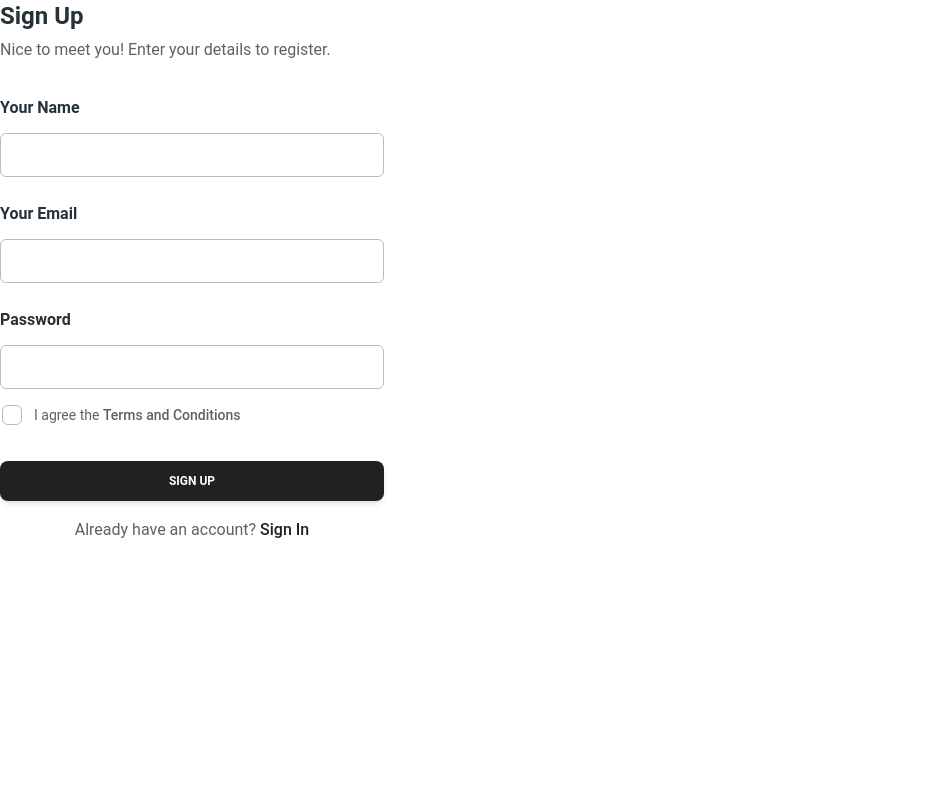
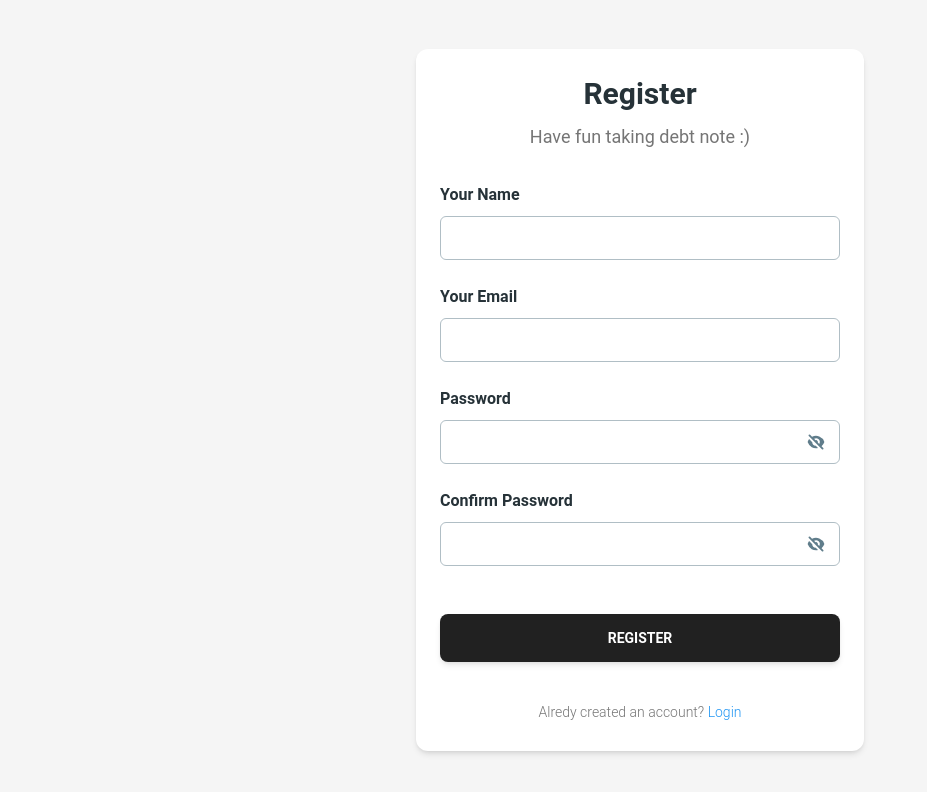
Before and after one commit to Sam2600/A-Kyway-Satt, a React (Vite) app: page /register in a window 1280 px wide. Shown: the top 792 px of the page, without its empty margins (0-927 px from the left). Built offline with nearby package versions, Linux system fonts and the light colour scheme; no server answers.

Commit message:
add and modify error message show process + confirm password + eye icon to toggle password show/hide

```diff
--- a/src/pages/auth/Login.jsx
+++ b/src/pages/auth/Login.jsx
@@ -1,57 +1,95 @@
 import React, { useState } from "react";
-import { supabase } from "../../database/SupabaseClient"
+import { supabase } from "../../database/SupabaseClient";
 import {
   Button,
   Card,
   Input,
   Typography,
+  Spinner,
 } from "@material-tailwind/react";
-import { NavLink } from "react-router-dom";
+import { NavLink, useNavigate } from "react-router-dom";
 import { useForm } from "react-hook-form";
+import { useDispatch } from "react-redux";
+import { storeAuthSession } from "../../states/features/auth/authSlice";
+import { scrollToTop } from "../../utils/helper_functions/helper";
+import { EyeIcon, EyeSlashIcon } from "@heroicons/react/16/solid";
 
 export const Login = () => {
+  //
+  const dispatch = useDispatch();
+  const navigate = useNavigate();
+
+  const [passwordShown, setPasswordShown] = useState(false);
+  const togglePasswordVisiblity = () => setPasswordShown((cur) => !cur);
+  const [serverError, setserverError] = useState("");
 
   // UseForm hook
-  const { register, formState, handleSubmit, reset } = useForm();
+  const { register, formState, handleSubmit } = useForm();
 
   // Useful Form states
   const { errors, isSubmitting } = formState;
 
-  const [success, setSuccess] = useState(false);
-  const [loading, setLoading] = useState(false);
-  const [serverError, setserverError] = useState("");
+  const onError = (errors, e) => {
+    console.log(e);
+    console.log(errors);
+    scrollToTop();
+  };
 
   const onSubmit = async (data) => {
     //
-    setLoading(true);
-
     let { email, password } = data;
 
-    let response = await supabase.auth.signInWithPassword({ email, password });
-
-    console.log(response);
-  };
-
-  const onError = (errors, e) => {
-    setSuccess(false);
-    window.scrollTo({
-      top: 0,
-      left: 0,
-      behavior: "smooth",
+    await supabase.auth.signInWithPassword({ email, password })
+      .then(response => response?.data)
+      .then(data => {
+        dispatch(storeAuthSession(data?.user))
+        navigate("/");
+      })
+      .catch(error => {
+          setserverError(error?.message);
+          scrollToTop();
         });
   };
 
   return (
     <div className="flex items-center justify-center min-h-screen bg-gray-100">
-      <Card className="w-full max-w-sm p-6">
-        <Typography variant="h4" className="text-center mb-4">
+      <Card className="w-full max-w-md p-6">
+        <div className="flex flex-col gap-2 text-center mb-14">
+          <Typography variant="h3" color="blue-gray">
             Login
           </Typography>
-        <form className="space-y-4" method="POST" onSubmit={handleSubmit(onSubmit, onError)}>
+          <Typography className="text-gray-600 font-normal text-[18px]">
+            Enter your email and password to sign in
+          </Typography>
+        </div>
+        {serverError && (
+          <p className="text-white bg-red-500 p-3 -mt-5 mb-9 rounded-md">
+            {serverError}
+          </p>
+        )}
+        <form
+          className="space-y-4"
+          method="POST"
+          onSubmit={handleSubmit(onSubmit, onError)}
+        >
+          <div className="mb-1 flex flex-col gap-6">
+            <Typography
+              variant="h6"
+              color="blue-gray"
+              className="-mb-4 flex justify-between"
+            >
+              Your Email
+              <p className="block font-semibold mb-[2px] text-red-500">
+                {errors?.email?.message}
+              </p>
+            </Typography>
             <Input
-            label="Email"
               size="lg"
-            type="email"
+              placeholder="name@mail.com"
+              className=" !border-t-blue-gray-200 focus:!border-t-gray-900"
+              labelProps={{
+                className: "before:content-none after:content-none",
+              }}
               {...register("email", {
                 required: {
                   value: true,
@@ -70,8 +108,7 @@ export const Login = () => {
                     value !== "admin@gmail.com" ||
                     "Please try with different email",
                   badDomain: (value) =>
-                  !value.endsWith("customMail.com") ||
-                  "Bad domain for email",
+                    !value.endsWith("customMail.com") || "Bad domain for email",
                   noScriptTags: (value) =>
                     !/<script\b[^<]*(?:(?!<\/script>)<[^<]*)*<\/script>/gi.test(
                       value
@@ -79,10 +116,33 @@ export const Login = () => {
                 },
               })}
             />
+            <Typography
+              variant="h6"
+              color="blue-gray"
+              className="-mb-4 flex justify-between"
+            >
+              Password
+              <p className="block font-semibold mb-[2px] text-red-500">
+                {errors?.password?.message}
+              </p>
+            </Typography>
             <Input
-            label="Password"
+              type={passwordShown ? "text" : "password"}
               size="lg"
-            type="password"
+              placeholder="********"
+              className=" !border-t-blue-gray-200 focus:!border-t-gray-900"
+              labelProps={{
+                className: "before:content-none after:content-none",
+              }}
+              icon={
+                <i onClick={togglePasswordVisiblity}>
+                  {passwordShown ? (
+                    <EyeIcon className="h-5 w-5" />
+                  ) : (
+                    <EyeSlashIcon className="h-5 w-5" />
+                  )}
+                </i>
+              }
               {...register("password", {
                 required: {
                   value: true,
@@ -92,26 +152,36 @@ export const Login = () => {
                 // Validate for multiple conditions
                 validate: {
                   tooShort: (value) =>
-                  value.length > 7 ||
-                  "Password too short",
+                    value.length > 7 || "Password is too short",
                 },
               })}
             />
             <Button
+              disabled={isSubmitting}
+              className="mt-6 flex justify-center items-center"
               size="lg"
               fullWidth
               type="submit"
             >
-            Login
+              {isSubmitting ? <Spinner /> : "LOGIN"}
             </Button>
-        </form>
             <Typography
               variant="small"
               className="text-center mt-4 text-gray-600"
             >
-          Not a member? {" "} <NavLink className="hover:underline text-blue-500" to={"/register"}>{" Sign up "}</NavLink>
+              Not a member?{" "}
+              {!isSubmitting && (
+                <NavLink
+                  className="hover:underline text-blue-500"
+                  to={"/register"}
+                >
+                  {"Sign up"}
+                </NavLink>
+              )}
             </Typography>
+          </div>
+        </form>
       </Card>
     </div>
   );
-}
+};
--- a/src/pages/auth/Register.jsx
+++ b/src/pages/auth/Register.jsx
@@ -1,24 +1,93 @@
+import React, { useState } from "react";
+import { supabase } from "../../database/SupabaseClient";
 import {
   Card,
   Input,
-    Checkbox,
   Button,
   Typography,
+  Spinner,
 } from "@material-tailwind/react";
+import { NavLink, useNavigate } from "react-router-dom";
+import { useForm } from "react-hook-form";
+import { useDispatch } from "react-redux";
+import { storeAuthSession } from "../../states/features/auth/authSlice";
+import { scrollToTop } from "../../utils/helper_functions/helper";
+import { EyeIcon, EyeSlashIcon } from "@heroicons/react/16/solid";
 
 export const Register = () => {
+  //
+  const dispatch = useDispatch();
+  const navigate = useNavigate();
+
+  const [serverError, setserverError] = useState("");
+  const [passwordShown, setPasswordShown] = useState(false);
+  const togglePasswordVisiblity = () => setPasswordShown((cur) => !cur);
+
+  // UseForm hook
+  const { register, formState, handleSubmit, watch } = useForm();
+
+  // Useful Form states
+  const { errors, isSubmitting } = formState;
+
+  const onError = (errors, e) => {
+    console.log(e);
+    console.log(errors);
+    scrollToTop();
+  };
+
+  const onSubmit = async (data) => {
+    //
+
+    let { name, email, password } = data;
+
+    let options = {
+      data: {
+        name: name,
+      },
+    };
+
+    let response = await supabase.auth.signUp({
+      email,
+      password,
+      options,
+    });
+
+    if (response?.error) {
+      setserverError(response?.error?.message);
+      scrollToTop();
+    } else {
+      dispatch(storeAuthSession(response?.data?.session));
+      navigate("/login");
+    }
+  };
+
   return (
-        <Card color="transparent" shadow={false}>
-            <Typography variant="h4" color="blue-gray">
-            Sign Up
+    <div className="flex items-center justify-center min-h-screen bg-gray-100">
+      <Card className="w-full max-w-md p-6">
+        <div className="text-center">
+          <Typography variant="h3" color="blue-gray" className="mb-2">
+            Register
           </Typography>
-            <Typography color="gray" className="mt-1 font-normal">
-            Nice to meet you! Enter your details to register.
+          <Typography className="mb-8 text-gray-600 font-normal text-[18px]">
+            Have fun taking debt note {":)"}
           </Typography>
-            <form className="mt-8 mb-2 w-80 max-w-screen-lg sm:w-96">
+        </div>
+
+        <form
+          className="space-y-4"
+          method="POST"
+          onSubmit={handleSubmit(onSubmit, onError)}
+        >
           <div className="mb-1 flex flex-col gap-6">
-                <Typography variant="h6" color="blue-gray" className="-mb-3">
+            <Typography
+              variant="h6"
+              color="blue-gray"
+              className="-mb-4 flex justify-between"
+            >
               Your Name
+              <p className="block font-semibold mb-[2px] text-red-500">
+                {errors?.name?.message}
+              </p>
             </Typography>
             <Input
               size="lg"
@@ -27,9 +96,27 @@ export const Register = () => {
               labelProps={{
                 className: "before:content-none after:content-none",
               }}
+              {...register("name", {
+                required: {
+                  value: true,
+                  message: "Name is required",
+                },
+
+                pattern: {
+                  value: /^[A-Za-z\s]+$/,
+                  message: "Only alphabetic characters are allowed",
+                },
+              })}
             />
-                <Typography variant="h6" color="blue-gray" className="-mb-3">
+            <Typography
+              variant="h6"
+              color="blue-gray"
+              className="-mb-4 flex justify-between"
+            >
               Your Email
+              <p className="block font-semibold mb-[2px] text-red-500">
+                {errors?.email?.message}
+              </p>
             </Typography>
             <Input
               size="lg"
@@ -38,48 +125,135 @@ export const Register = () => {
               labelProps={{
                 className: "before:content-none after:content-none",
               }}
+              {...register("email", {
+                required: {
+                  value: true,
+                  message: "Email is required",
+                },
+
+                pattern: {
+                  value:
+                    /^[a-zA-Z0-9.!#$%&'*+/=?^_`{|}~-]+@[a-zA-Z0-9-]+(?:\.[a-zA-Z0-9-]+)*$/,
+                  message: "Please enter a valid email format",
+                },
+
+                // Validate for multiple conditions
+                validate: {
+                  notAdmin: (value) =>
+                    value !== "admin@gmail.com" ||
+                    "Please try with different email",
+                  badDomain: (value) =>
+                    !value.endsWith("customMail.com") || "Bad domain for email",
+                  noScriptTags: (value) =>
+                    !/<script\b[^<]*(?:(?!<\/script>)<[^<]*)*<\/script>/gi.test(
+                      value
+                    ) || "Script tags are not allowed",
+                },
+              })}
             />
-                <Typography variant="h6" color="blue-gray" className="-mb-3">
+            <Typography
+              variant="h6"
+              color="blue-gray"
+              className="-mb-4 flex justify-between"
+            >
               Password
+              <p className="block font-semibold mb-[2px] text-red-500">
+                {errors?.password?.message}
+              </p>
             </Typography>
             <Input
-                type="password"
+              type={passwordShown ? "text" : "password"}
               size="lg"
               placeholder="********"
               className=" !border-t-blue-gray-200 focus:!border-t-gray-900"
               labelProps={{
                 className: "before:content-none after:content-none",
               }}
+              icon={
+                <i onClick={togglePasswordVisiblity}>
+                  {passwordShown ? (
+                    <EyeIcon className="h-5 w-5" />
+                  ) : (
+                    <EyeSlashIcon className="h-5 w-5" />
+                  )}
+                </i>
+              }
+              {...register("password", {
+                required: {
+                  value: true,
+                  message: "Password is required",
+                },
+
+                // Validate for multiple conditions
+                validate: {
+                  tooShort: (value) => value.length > 7 || "Password too short",
+                },
+              })}
             />
-            </div>
-            <Checkbox
-                label={
+            <Typography
+              variant="h6"
+              color="blue-gray"
+              className="-mb-4 flex justify-between"
+            >
+              <span className="flex"> Confirm Password </span>
+              <p className="block font-semibold mb-[2px] text-red-500">
+                {errors?.confirm_password?.message}
+              </p>
+            </Typography>
+            <Input
+              type={passwordShown ? "text" : "password"}
+              size="lg"
+              placeholder="********"
+              className="!border-t-blue-gray-200 focus:!border-t-gray-900"
+              labelProps={{
+                className: "before:content-none after:content-none",
+              }}
+              icon={
+                <i onClick={togglePasswordVisiblity}>
+                  {passwordShown ? (
+                    <EyeIcon className="h-5 w-5" />
+                  ) : (
+                    <EyeSlashIcon className="h-5 w-5" />
+                  )}
+                </i>
+              }
+              {...register("confirm_password", {
+                required: {
+                  value: true,
+                  message: "Confirm password is required",
+                },
+                validate: {
+                  matches: (value) =>
+                    value === watch("password") || "Passwords do not match",
+                },
+              })}
+            />
+            <Button
+              disabled={isSubmitting}
+              className="mt-6 flex justify-center items-center"
+              size="lg"
+              fullWidth
+              type="submit"
+            >
+              {isSubmitting ? <Spinner /> : "REGISTER"}
+            </Button>
             <Typography
               variant="small"
-                    color="gray"
-                    className="flex items-center font-normal"
+              className="text-center mt-4 text-gray-600"
             >
-                    I agree the
-                    <a
-                    href="#"
-                    className="font-medium transition-colors hover:text-gray-900"
+              Alredy created an account?{" "}
+              {!isSubmitting && (
+                <NavLink
+                  className="hover:underline text-blue-500"
+                  to={"/login"}
                 >
-                    &nbsp;Terms and Conditions
-                    </a>
+                  {" Login "}
+                </NavLink>
+              )}
             </Typography>
-                }
-                containerProps={{ className: "-ml-2.5" }}
-            />
-            <Button className="mt-6" fullWidth>
-                sign up
-            </Button>
-            <Typography color="gray" className="mt-4 text-center font-normal">
-                Already have an account?{" "}
-                <a href="#" className="font-medium text-gray-900">
-                Sign In
-                </a>
-            </Typography>
+          </div>
         </form>
       </Card>
+    </div>
   );
-}
+};
```
Lines whose indentation alone changed are shown as unchanged.
